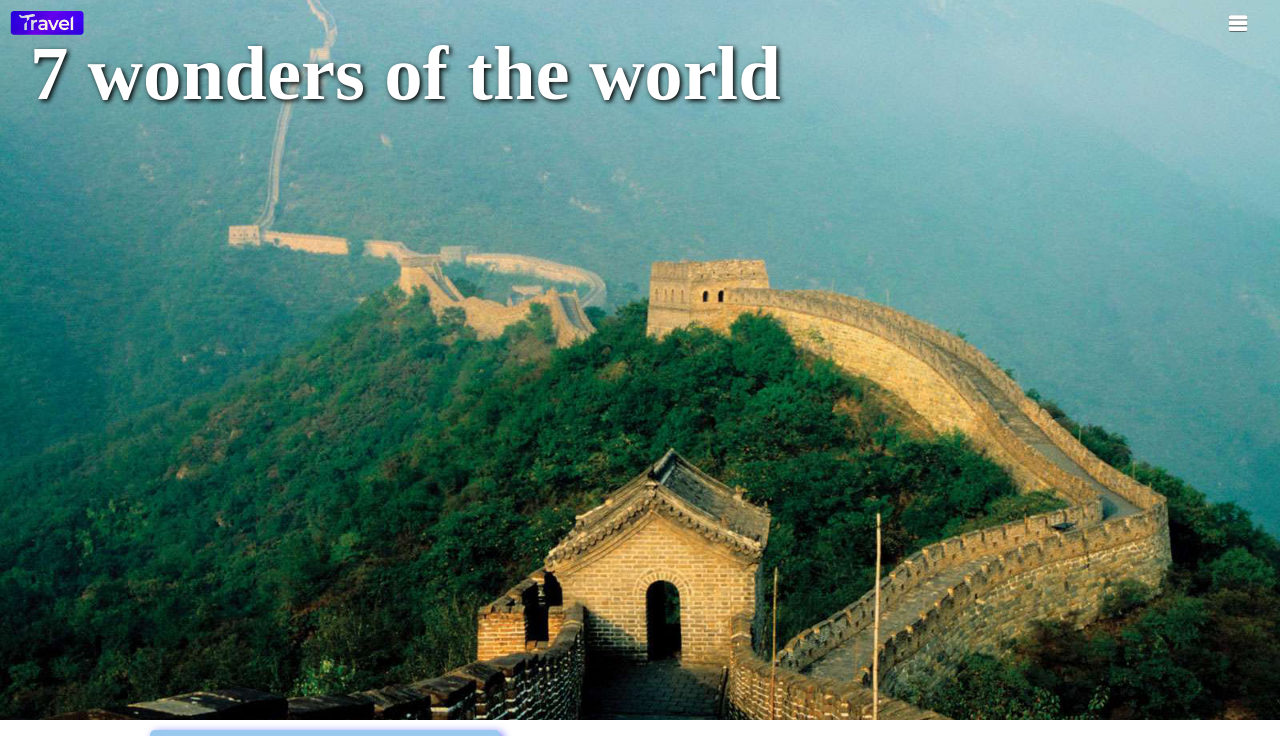
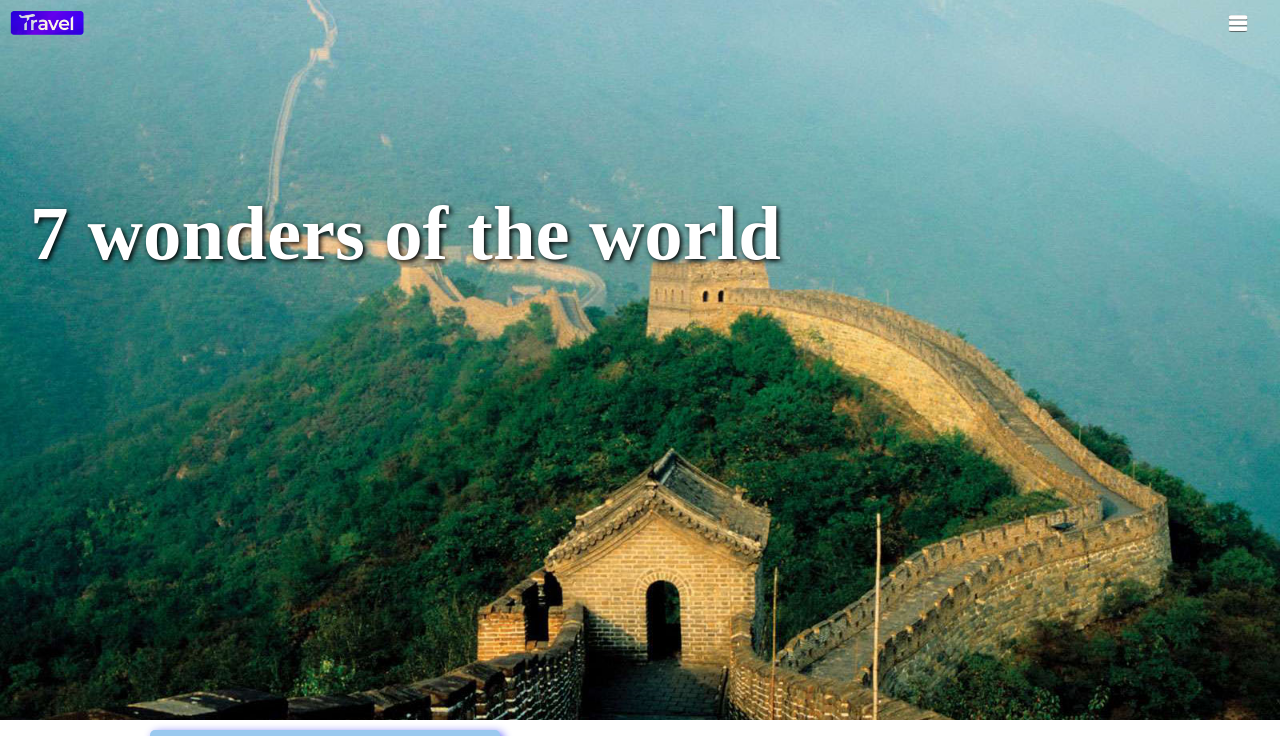
Before and after one commit to subhendu525/travel, a plain HTML site: page index.html in a window 1280 px wide. Shown: the top 736 px of the page. Drawn offline with Linux system fonts and the light colour scheme.

Commit message:
Update style.css

```diff
--- a/style.css
+++ b/style.css
@@ -124,7 +124,7 @@
 	position:absolute;
 	width:100%;
 	margin:0;
-	top:0;
+	top:20%;
 	left:0;
 	padding:30px;
 	font-size:3vw;
```
